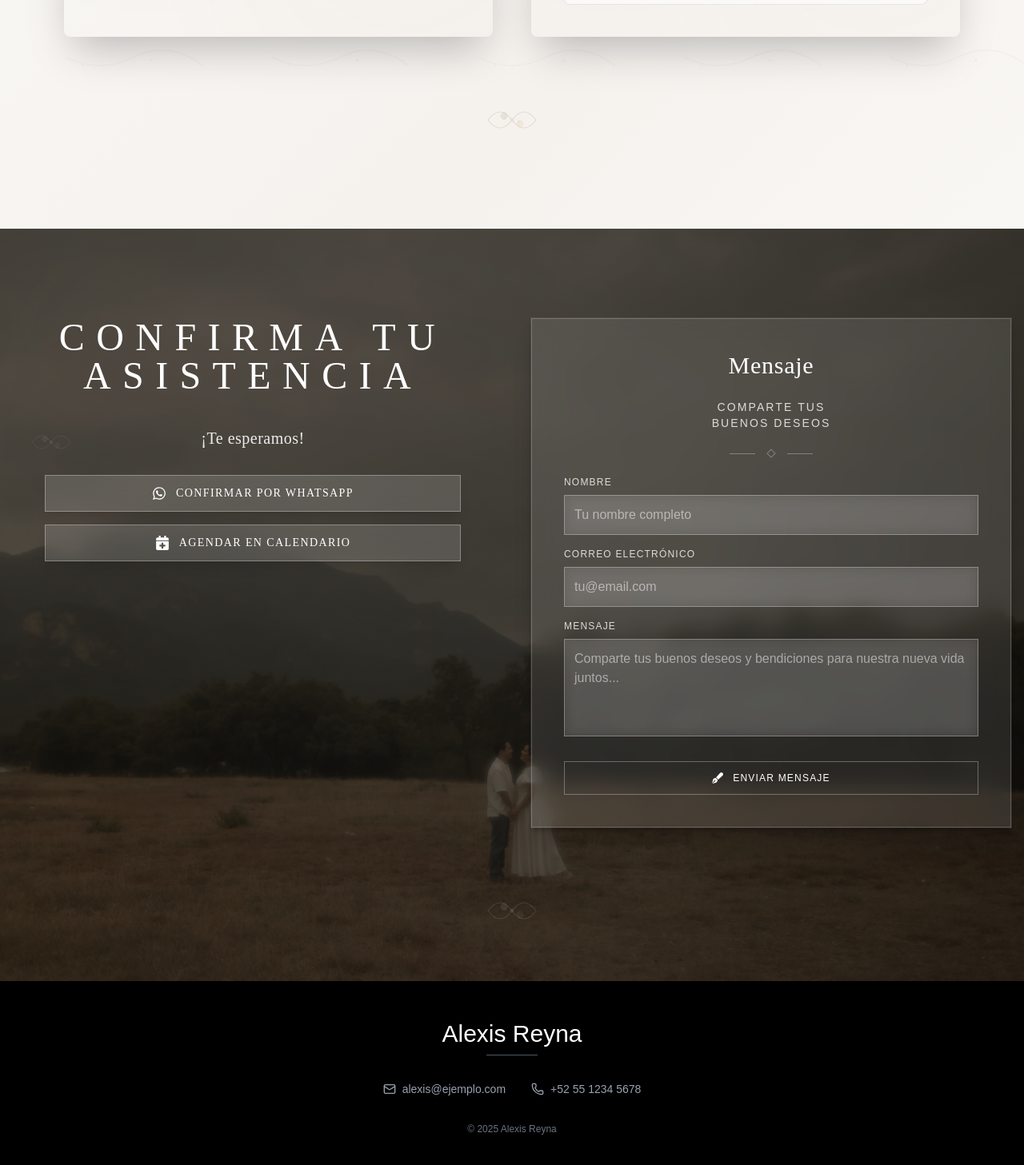
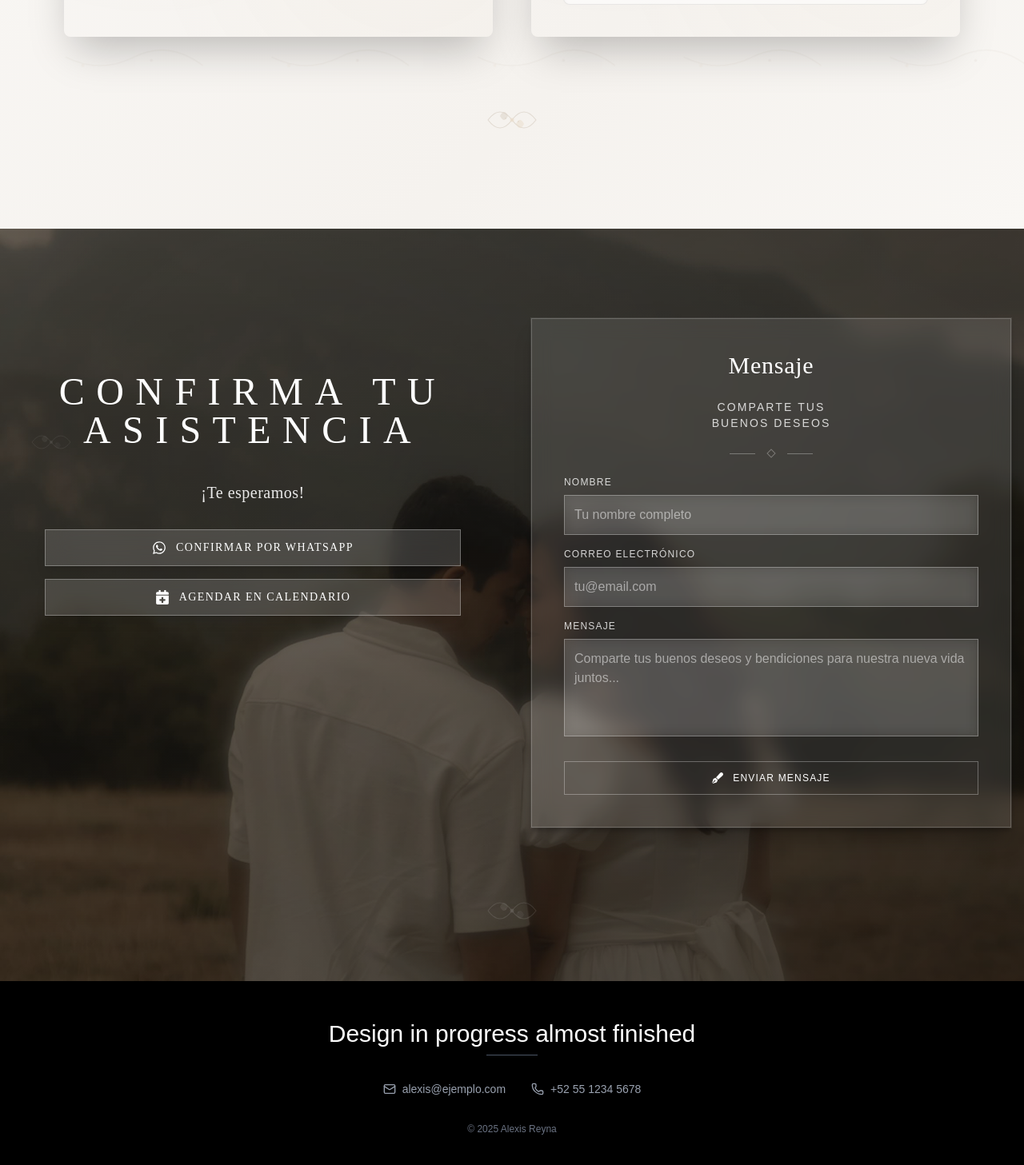
Before and after one commit to AlejoReyna/wedding_invitation, a Next.js app: page / in a window 1280 px wide. Shown: the part 8253-9710 px from the top of the page at 80% size. Built offline with nearby package versions, Linux system fonts and the light colour scheme.

Commit message:
updated footer

```diff
--- a/src/app/components/Footer.tsx
+++ b/src/app/components/Footer.tsx
@@ -9,7 +9,7 @@ export default function MinimalFooter() {
         {/* Nombre */}
         <div className="text-center mb-8">
           <h2 className="text-3xl font-light text-white mb-2">
-            Alexis Reyna
+            Design in progress almost finished
           </h2>
           <div className="w-16 h-px bg-gray-600 mx-auto"></div>
         </div>
--- a/src/app/components/RSVPSection.tsx
+++ b/src/app/components/RSVPSection.tsx
@@ -91,7 +91,7 @@ export default function RSVPSection() {
       ref={sectionRef}
       className="min-h-screen w-full relative overflow-hidden flex items-center justify-center py-12"
       style={{
-        backgroundImage: `url('/hero.jpeg')`,
+        backgroundImage: `url('/carousel/c-1.jpeg')`,
         backgroundSize: 'cover',
         backgroundPosition: 'center',
         backgroundRepeat: 'no-repeat'
@@ -134,7 +134,7 @@ export default function RSVPSection() {
         <div className="grid grid-cols-1 lg:grid-cols-2 gap-8 lg:gap-12 items-start">
 
           {/* Left Column: Text Content */}
-          <div className={`transition-all duration-2000 ease-out ${
+          <div className={`flex flex-col justify-center min-h-[60vh] transition-all duration-2000 ease-out ${
             isVisible ? 'opacity-100 translate-y-0' : 'opacity-0 translate-y-8'
           }`} style={{ transitionDelay: '600ms' }}>
 
```
